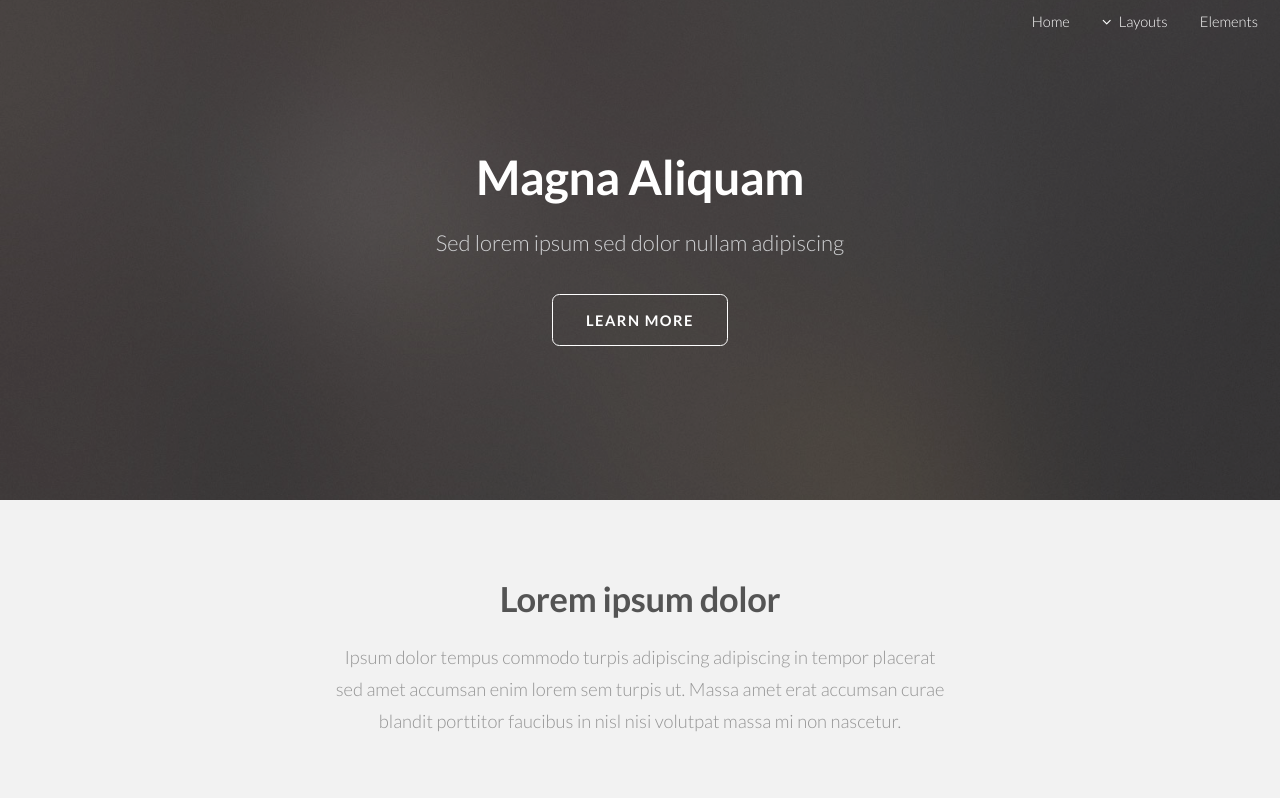
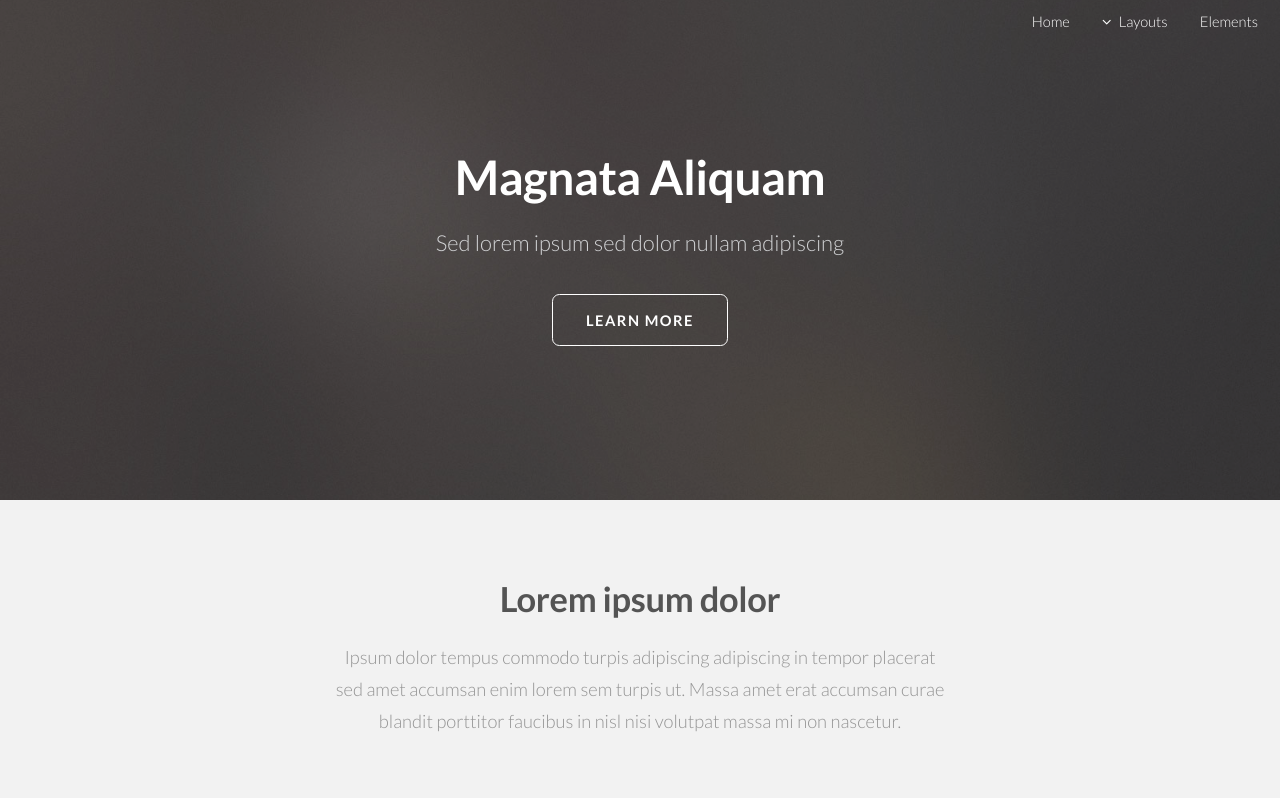
Before and after one commit to adsabner/chatboot_cmp, a website: page index.html in a window 1280 px wide. Shown: the top 798 px of the page. Drawn offline with Linux system fonts and the light colour scheme; a script that the page names is missing.

Commit message:
Update index.html

```diff
--- a/index.html
+++ b/index.html
@@ -57,7 +57,7 @@
     <!-- Banner -->
     <section id="banner">
         <div class="inner">
-            <h2>Magna Aliquam</h2>
+            <h2>Magnata Aliquam</h2>
             <p>Sed lorem ipsum sed dolor nullam adipiscing</p>
             <ul class="actions">
                 <li><a href="#one" class="button big scrolly">Learn More</a></li>
```
